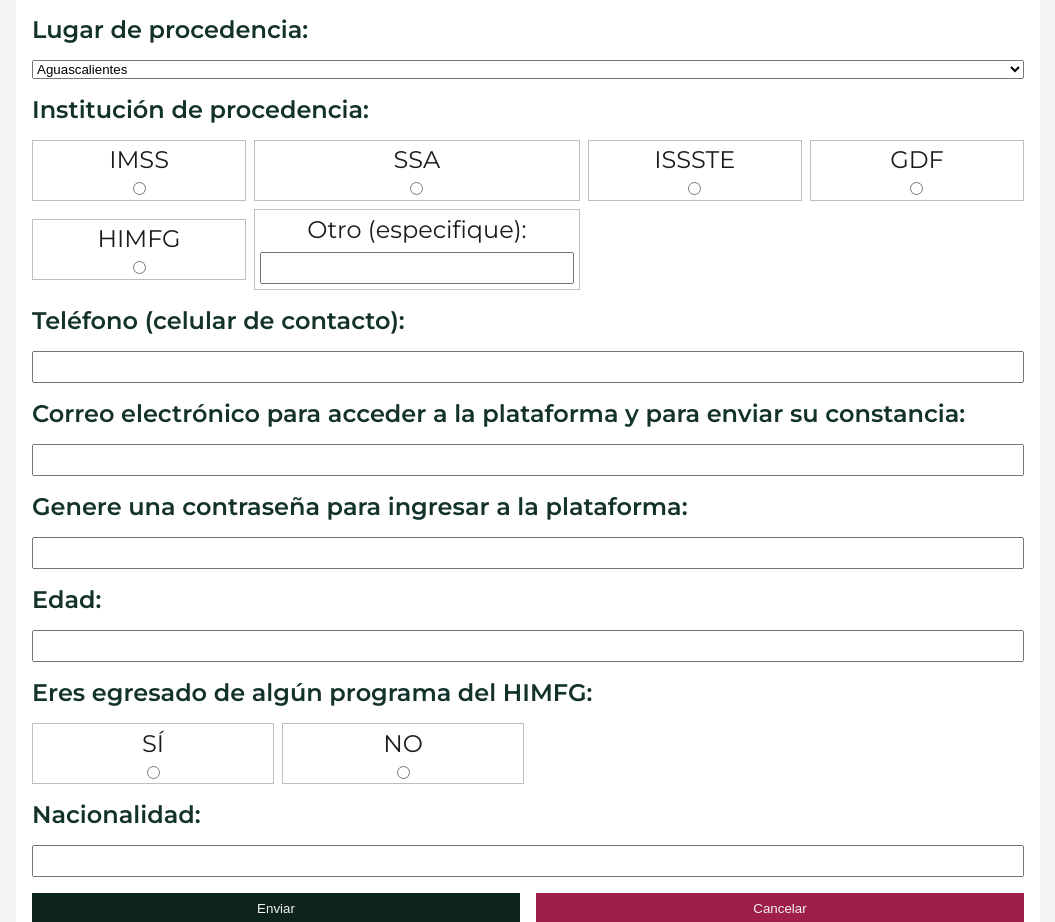
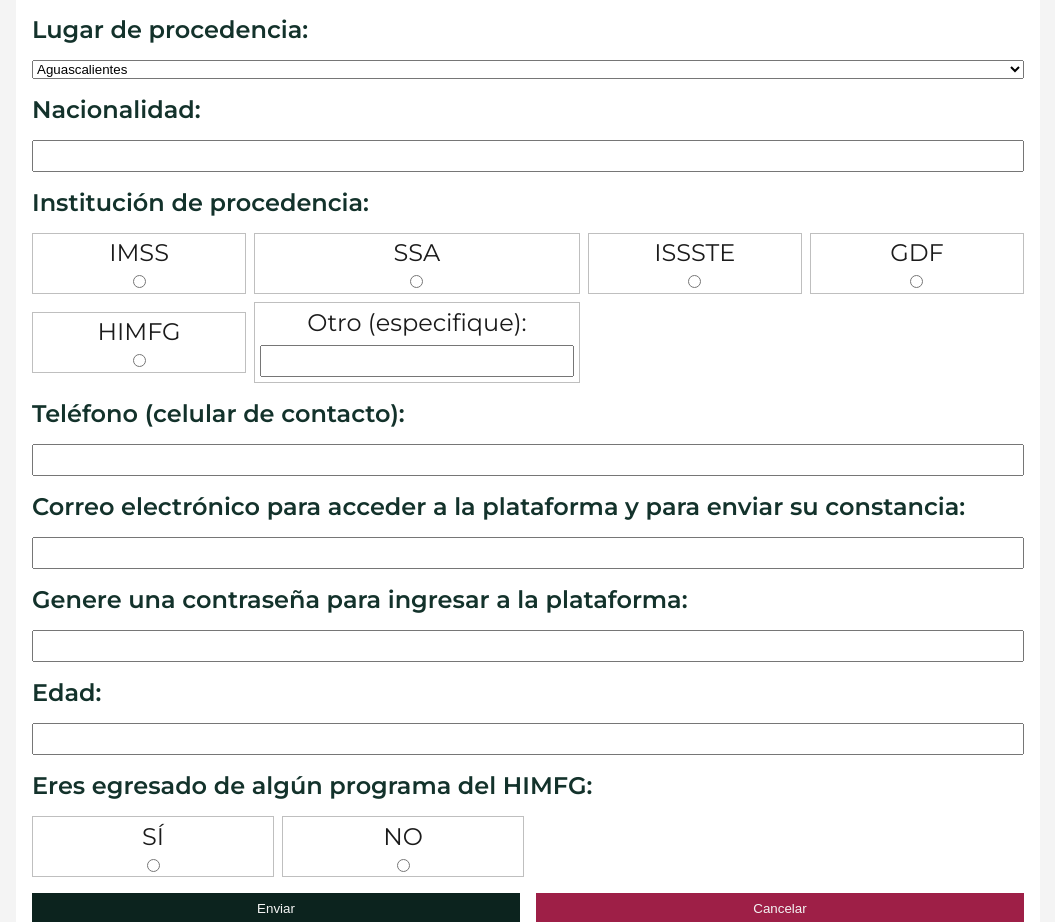
Before and after one commit to ricardoggz/himfg-cursos-website, a Next.js app: page /register in a window 1280 px wide. Shown: the part 830-1752 px from the top of the page, without its empty margins (112-1167 px from the left). Built offline with nearby package versions, Linux system fonts and the light colour scheme; sample sign-in values are in the browser's storage.

Commit message:
[change]: format form

```diff
--- a/src/components/registerForm/registerForm.js
+++ b/src/components/registerForm/registerForm.js
@@ -171,6 +171,15 @@ export const RegisterForm = ({path})=>{
                 }
                 </select>
             <label className={styles.labelTitle}>
+                Nacionalidad:
+            </label>
+            <input
+                type='text'
+                required
+                onChange={onChange}
+                name='student_nationality'
+            />
+            <label className={styles.labelTitle}>
                 Institución de procedencia:
             </label>
             <div className={styles.formRatioInputs}>
@@ -290,15 +299,6 @@ export const RegisterForm = ({path})=>{
                     />
                 </div>
             </div>
-            <label className={styles.labelTitle}>
-                Nacionalidad:
-            </label>
-            <input
-                type='text'
-                required
-                onChange={onChange}
-                name='student_nationality'
-            />
             <div className={styles.formButtons}>
                 <button className={styles.buttonSuccess}>Enviar</button>
                 <button
```
